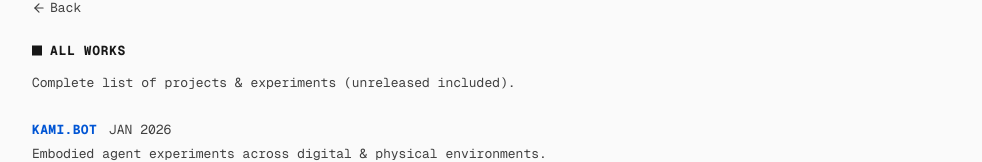
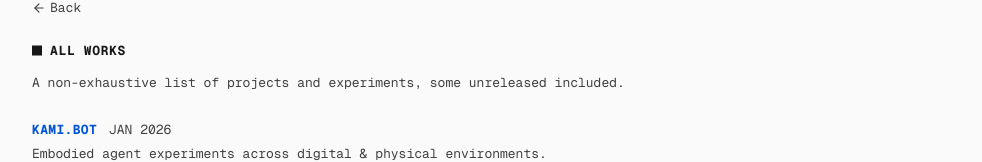
Before and after one commit to gwendall/gwendall, a Next.js app: page /works in a window 1280 px wide. Shown: the part 180-342 px from the top of the page, without its empty margins (296-1278 px from the left). Built offline with nearby package versions, Linux system fonts and the light colour scheme.

Commit message:
Update works section description text
Revised the description in the works section to clarify that the list is non-exhaustive and includes some unreleased projects.

```diff
--- a/src/app/works/page.tsx
+++ b/src/app/works/page.tsx
@@ -23,7 +23,7 @@ export default function Works() {
         <Section
           title="ALL WORKS"
           items={allWorks}
-          description="Complete list of projects & experiments (unreleased included)."
+          description="A non-exhaustive list of projects and experiments, some unreleased included."
         />
       </div>
     </>
```
